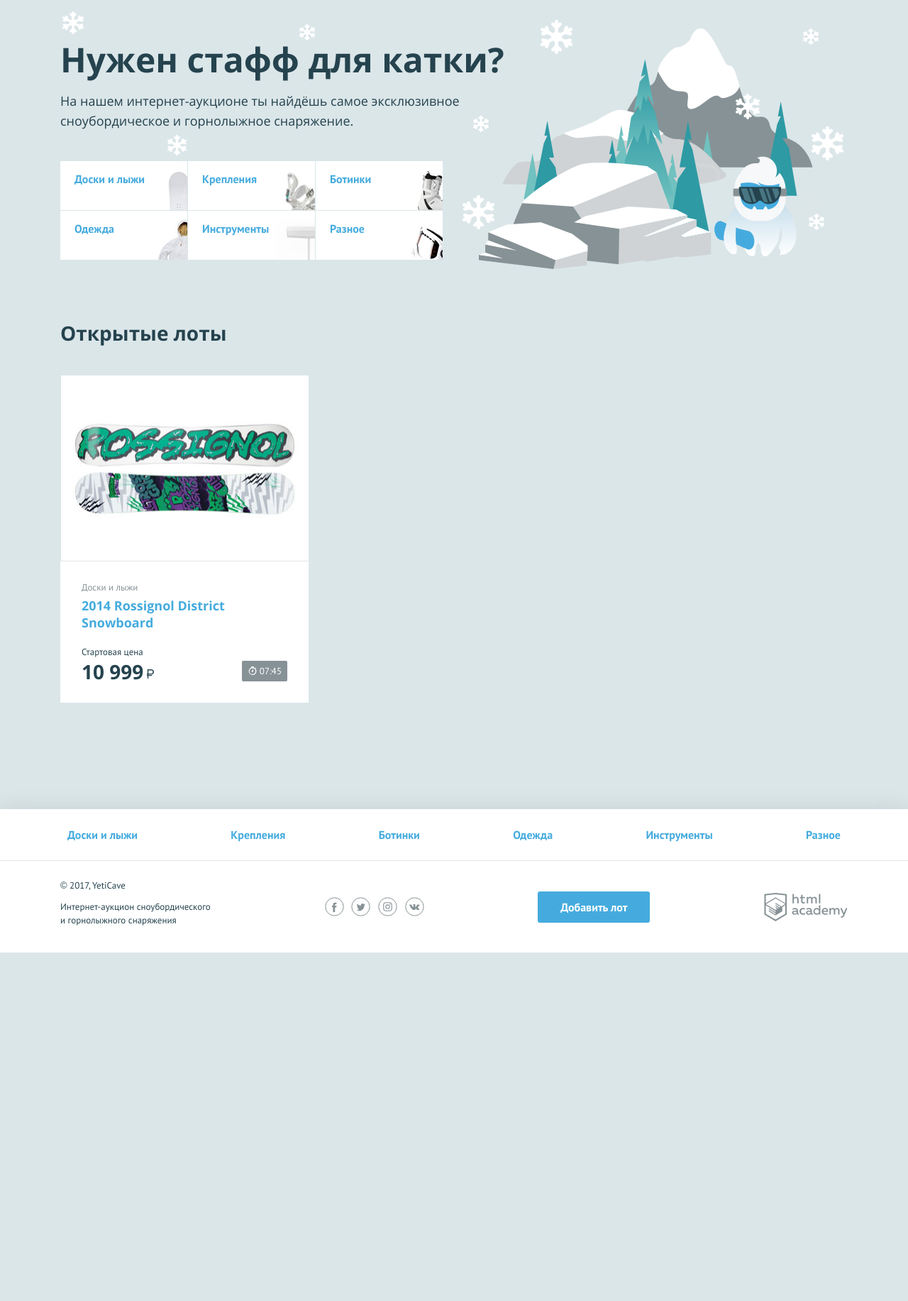
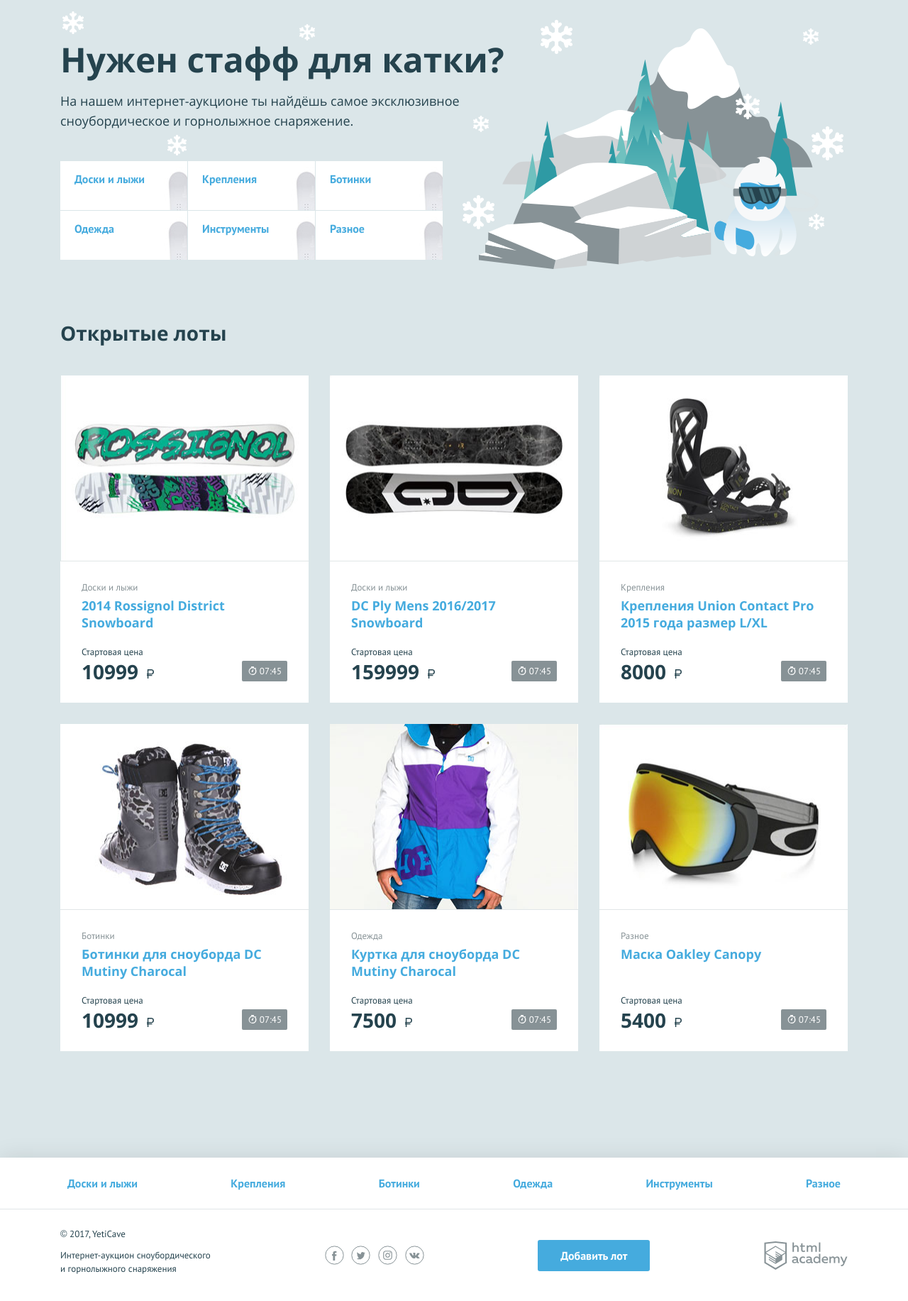
Before and after one commit to venediktovsk1990/39178-yeticave, a PHP site: page / in a window 1280 px wide. Shown: the part 107-1940 px from the top of the page at 71% size. Before the commit the page ends 1449 px from the top, so only its background shows below. Run offline with PHP 8.4, Linux system fonts and the light colour scheme.

Commit message:
add categories and lots showing

```diff
--- a/index.php
+++ b/index.php
@@ -18,6 +18,16 @@
 
 // далее нужно вычислить оставшееся время до начала следующих суток и записать его в переменную $lot_time_remaining
 $lot_time_remaining = date("H:i", $tomorrow - $now);
+
+ $categories = ["Доски и лыжи", "Крепления", "Ботинки", "Одежда", "Инструменты", "Разное"];
+ $lots = [
+	[ 'name'=>'2014 Rossignol District Snowboard', 'category'=>'Доски и лыжи', 'cost'=>'10999', 'img'=>'img/lot-1.jpg'],
+	[ 'name'=>'DC Ply Mens 2016/2017 Snowboard', 'category'=>'Доски и лыжи', 'cost'=>'159999', 'img'=>'img/lot-2.jpg'],
+	[ 'name'=>'Крепления Union Contact Pro 2015 года размер L/XL', 'category'=>'Крепления', 'cost'=>'8000', 'img'=>'img/lot-3.jpg'],
+	[ 'name'=>'Ботинки для сноуборда DC Mutiny Charocal', 'category'=>'Ботинки', 'cost'=>'10999', 'img'=>'img/lot-4.jpg'],
+	[ 'name'=>'Куртка для сноуборда DC Mutiny Charocal', 'category'=>'Одежда', 'cost'=>'7500', 'img'=>'img/lot-5.jpg'],
+	[ 'name'=>'Маска Oakley Canopy', 'category'=>'Разное', 'cost'=>'5400', 'img'=>'img/lot-6.jpg'],
+ ];
 ?>
 <!DOCTYPE html>
 <html lang="ru">
@@ -74,24 +84,11 @@
         <h2 class="promo__title">Нужен стафф для катки?</h2>
         <p class="promo__text">На нашем интернет-аукционе ты найдёшь самое эксклюзивное сноубордическое и горнолыжное снаряжение.</p>
         <ul class="promo__list">
+			<?php for($i=0; $i<count($categories); $i++):  ?>
 				<li class="promo__item promo__item--boards">
-                <a class="promo__link" href="all-lots.html">Доски и лыжи</a>
+					<a class="promo__link" href="all-lots.html"> <?php print($categories[$i]); ?></a>
 				</li>
-            <li class="promo__item promo__item--attachment">
-                <a class="promo__link" href="all-lots.html">Крепления</a>
-            </li>
-            <li class="promo__item promo__item--boots">
-                <a class="promo__link" href="all-lots.html">Ботинки</a>
-            </li>
-            <li class="promo__item promo__item--clothing">
-                <a class="promo__link" href="all-lots.html">Одежда</a>
-            </li>
-            <li class="promo__item promo__item--tools">
-                <a class="promo__link" href="all-lots.html">Инструменты</a>
-            </li>
-            <li class="promo__item promo__item--other">
-                <a class="promo__link" href="all-lots.html">Разное</a>
-            </li>
+			<?php endfor; ?>
         </ul>
     </section>
     <section class="lots">
@@ -99,17 +96,18 @@
             <h2>Открытые лоты</h2>
         </div>
         <ul class="lots__list">
+			<?php for($i=0; $i<count($lots); $i++):  ?>
 				<li class="lots__item lot">
 					<div class="lot__image">
-                    <img src="img/lot-1.jpg" width="350" height="260" alt="Сноуборд">
+						<img src=<?=$lots[$i]['img'] ?> width="350" height="260" alt="Сноуборд">
 					</div>
 					<div class="lot__info">
-                    <span class="lot__category">Доски и лыжи</span>
-                    <h3 class="lot__title"><a class="text-link" href="lot.html">2014 Rossignol District Snowboard</a></h3>
+						<span class="lot__category"><?php print($lots[$i]['category']) ?></span>
+						<h3 class="lot__title"><a class="text-link" href="lot.html"> <?php print($lots[$i]['name']) ?> </a></h3>
 						<div class="lot__state">
 							<div class="lot__rate">
 								<span class="lot__amount">Стартовая цена</span>
-                            <span class="lot__cost">10 999<b class="rub">р</b></span>
+								<span class="lot__cost"> <?php print($lots[$i]['cost']) ?> <b class="rub">р</b></span>
 							</div>
 							<div class="lot__timer timer">
 								<?=$lot_time_remaining;?>
@@ -117,6 +115,8 @@
 						</div>
 					</div>
 				</li>
+
+			<?php endfor; ?>
         </ul>
     </section>
 </main>
```
Lines whose indentation alone changed are shown as unchanged.
